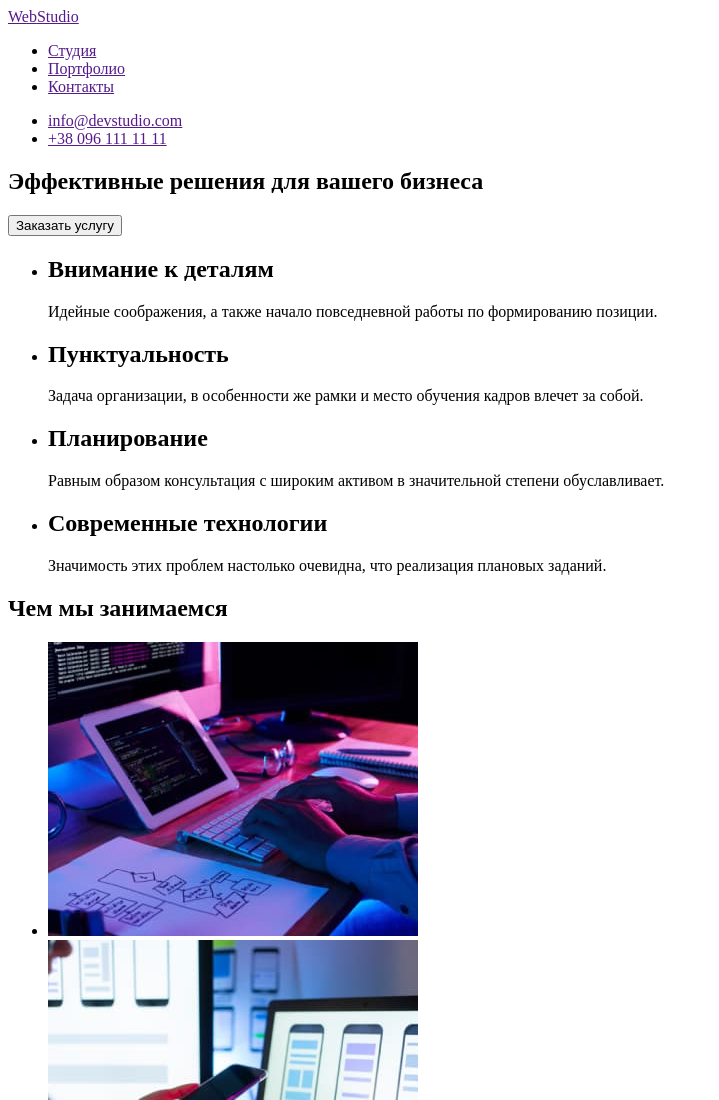
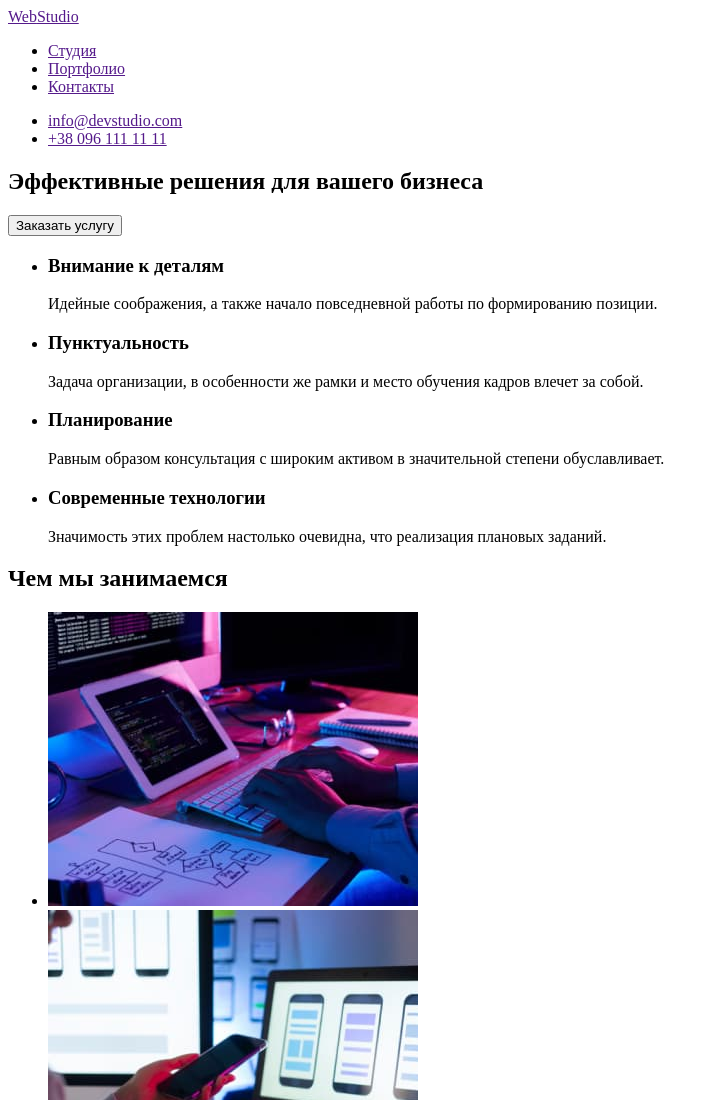
Before and after one commit to Natali3003/goit-markup-hw-01, a plain HTML site: page index.html in a window 1280 px wide. Shown: the top 1100 px of the page, without its empty margins (0-719 px from the left). Drawn offline with Linux system fonts and the light colour scheme.

Commit message:
update index.html

```diff
--- a/index.html
+++ b/index.html
@@ -28,45 +28,39 @@
     <main>
       <!--<section> это секция контента-->
       <section>
-        <!--Герой-->
-        <div>
-          <h1>Эффективные решения для вашего бизнеса</h1>
-          <!--если при клике переходим на страницу - это ссылка, если при клике открываеться модельно окно - эта кнопка-->
-          <button type="button">Заказать услугу</button>
-          <!--type="submilt используют для отправки данных"-->
-        </div>
-        <!--<div> для оформления, а <section> для семантики-->
+        <h1>Эффективные решения для вашего бизнеса</h1>
+        <!--если при клике переходим на страницу - это ссылка, если при клике открываеться модельно окно - эта кнопка-->
+        <button type="button">Заказать услугу</button>
+        <!--type="submilt используют для отправки данных"-->
       </section>
       <section>
         <div>
           <!--в данном случае это список с 4 элементами-->
+          <h2 hidden>о нас</h2>
           <ul>
             <li>
-              <h2>Внимание к деталям</h2>
+              <h3>Внимание к деталям</h3>
               <p>
                 Идейные соображения, а также начало повседневной работы по
                 формированию позиции.
               </p>
             </li>
-
             <li>
-              <h2>Пунктуальность</h2>
+              <h3>Пунктуальность</h3>
               <p>
                 Задача организации, в особенности же рамки и место обучения
                 кадров влечет за собой.
               </p>
             </li>
-
             <li>
-              <h2>Планирование</h2>
+              <h3>Планирование</h3>
               <p>
                 Равным образом консультация с широким активом в значительной
                 степени обуславливает.
               </p>
             </li>
-
             <li>
-              <h2>Современные технологии</h2>
+              <h3>Современные технологии</h3>
               <p>
                 Значимость этих проблем настолько очевидна, что реализация
                 плановых заданий.
@@ -104,6 +98,7 @@
               />
             </li>
           </ul>
+          <!--<div> для оформления, а <section> для семантики-->
         </div>
       </section>
       <!--Наша Команда-->
```
